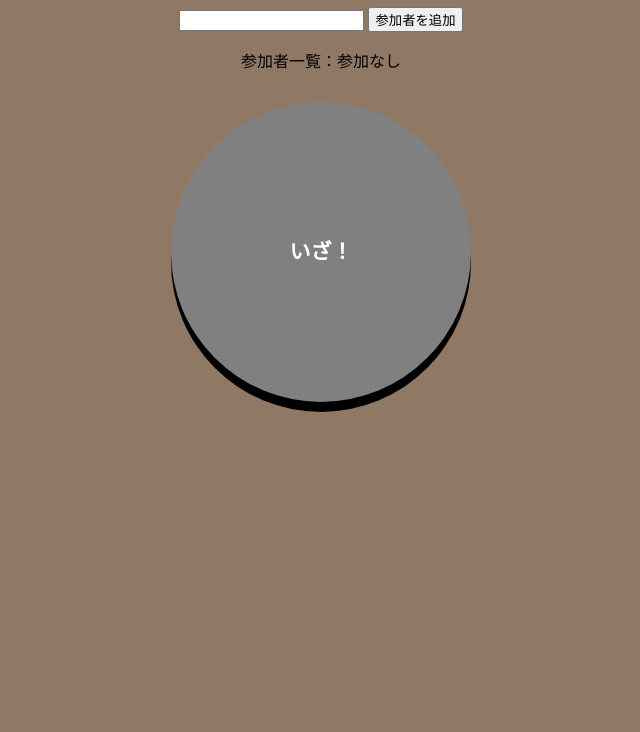
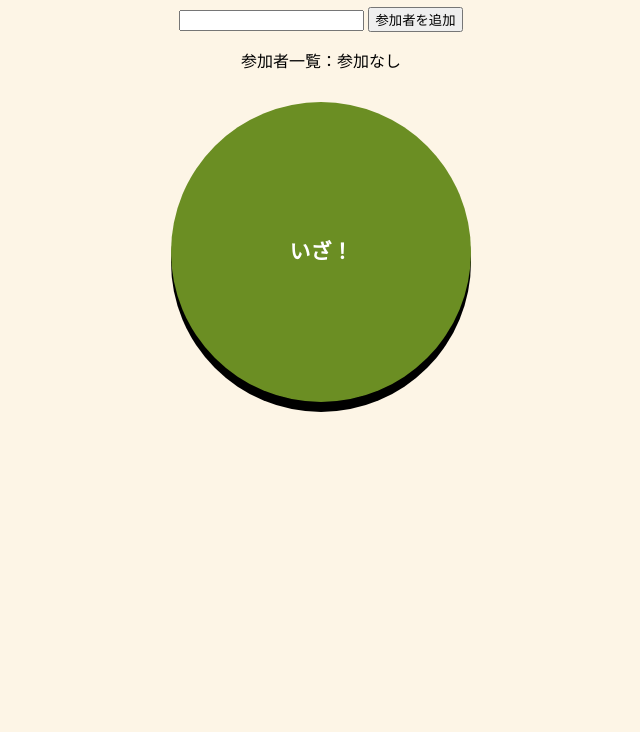
Before and after one commit to tokihiko1229/omikuji, a plain HTML site: page index.html in a window 1280 px wide. Shown: the part 68-800 px from the top of the page, without its empty margins (319-959 px from the left). Drawn offline with Linux system fonts and the light colour scheme.

Commit message:
Add files via upload

```diff
--- a/css/style.css
+++ b/css/style.css
@@ -1,12 +1,12 @@
 body{
-  background:#8F7864;
+  background:#fdf5e6;
   text-align:center;
 }
 
 #btn{
   width:300px;
   height:300px;
-  background:grey;
+  background:#6b8e23;
   border-radius:50%;
   margin:30px auto;
   text-align:center;
```
